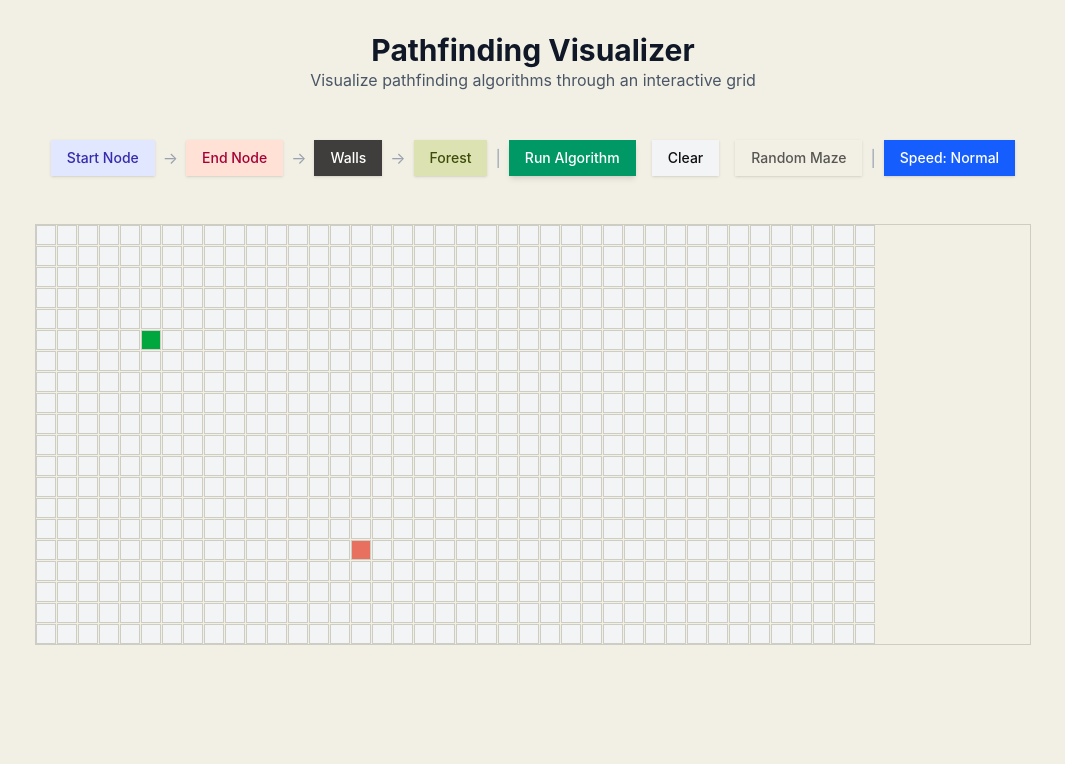
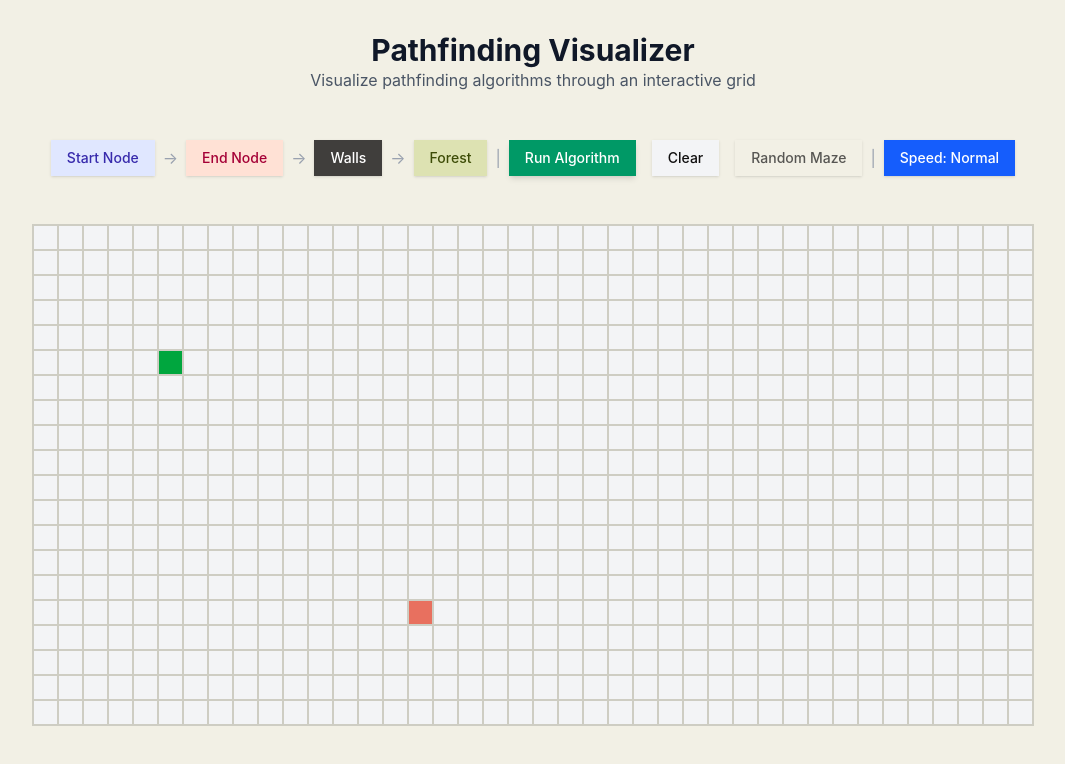
Before and after one commit to ta-torres/pathfinder-viewer, a React (Vite) app: page / in a window 1280 px wide. Shown: the top 764 px of the page, without its empty margins (107-1172 px from the left). Built offline with nearby package versions, Linux system fonts and the light colour scheme.

Commit message:
refactor grid layout

```diff
--- a/src/components/Grid.tsx
+++ b/src/components/Grid.tsx
@@ -1,6 +1,7 @@
 import { useState } from "react";
 import "./Grid.css";
 import { NodeType, Tool } from "../types";
+import { getGridSize, getCellSize } from "@/utils/gridSize";
 
 interface GridProps {
   grid: NodeType[][];
@@ -24,10 +25,10 @@ const Node = ({
   onMouseUp,
 }: NodeProps) => {
   const { isStart, isEnd, isWall, isVisited, isPath } = node;
+  const { width, height } = getCellSize();
 
   const getNodeClass = () => {
-    const baseClasses =
-      "w-5 h-5 border border-flexoki-base-200 will-change-auto";
+    const baseClasses = "border border-flexoki-base-200 will-change-auto";
 
     if (isStart) return `${baseClasses} bg-green-600 smooth-transition`;
     if (isEnd) return `${baseClasses} bg-flexoki-red-300 smooth-transition`;
@@ -44,6 +45,7 @@ const Node = ({
   return (
     <div
       className={getNodeClass()}
+      style={{ width, height }}
       onClick={onClick}
       onMouseDown={onMouseDown}
       onMouseEnter={onMouseEnter}
@@ -69,14 +71,22 @@ export const Grid = ({ grid, onClick, selectedTool }: GridProps) => {
 
   const handleMouseUp = () => setIsMouseDown(false);
 
+  const { rows, cols } = getGridSize();
+  const { width, height } = getCellSize();
+
   return (
+    <div className="grid place-items-center">
       <div className="bg-flexoki-base-50 border border-flexoki-base-200">
-      <div className="flex flex-col gap-px">
-        {grid.map((row, rowIdx) => (
-          <div key={rowIdx} className="flex gap-px">
-            {row.map((node, nodeIdx) => (
+        <div
+          className="grid items-center justify-center"
+          style={{
+            gridTemplateColumns: `repeat(${cols}, ${width}px)`,
+            gridTemplateRows: `repeat(${rows}, ${height}px)`,
+          }}
+        >
+          {grid.flat().map((node) => (
             <Node
-                key={`${rowIdx}-${nodeIdx}`}
+              key={`${node.row}-${node.col}`}
               node={node}
               onClick={() => onClick(node.row, node.col)}
               onMouseDown={(e) => handleMouseDown(e, node.row, node.col)}
@@ -85,7 +95,6 @@ export const Grid = ({ grid, onClick, selectedTool }: GridProps) => {
             />
           ))}
         </div>
-        ))}
       </div>
     </div>
   );
--- a/src/utils/gridSize.ts
+++ b/src/utils/gridSize.ts
@@ -10,3 +10,9 @@ export const getGridSize = (): GridDimensions => {
   else if (width < 1024) return { rows: 25, cols: 30 };
   else return { rows: 20, cols: 40 };
 };
+
+export const getCellSize = () => {
+  const width = window.innerWidth;
+  if (width < 1024) return { width: 20, height: 20 };
+  else return { width: 25, height: 25 };
+};
```
Lines whose indentation alone changed are shown as unchanged.
